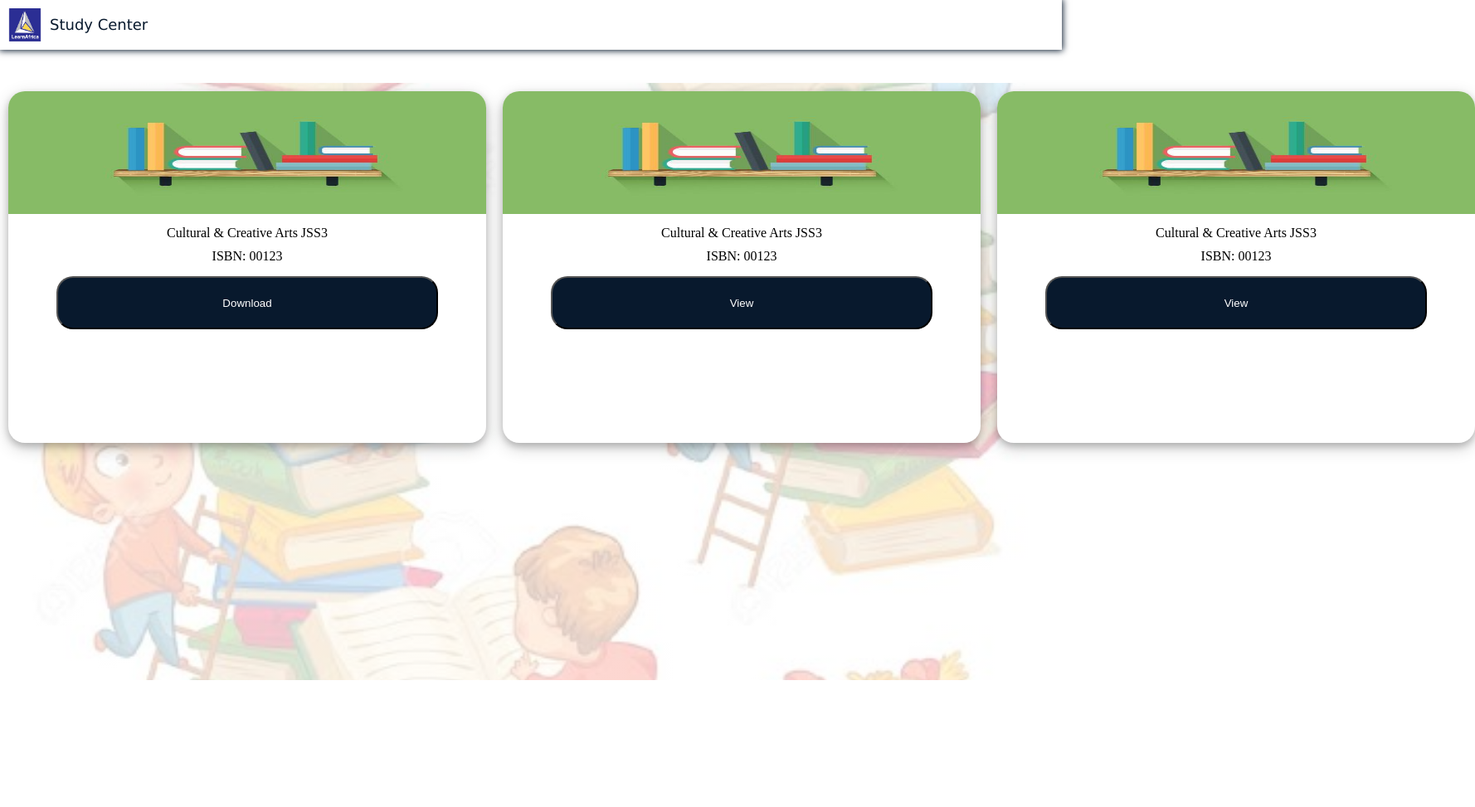
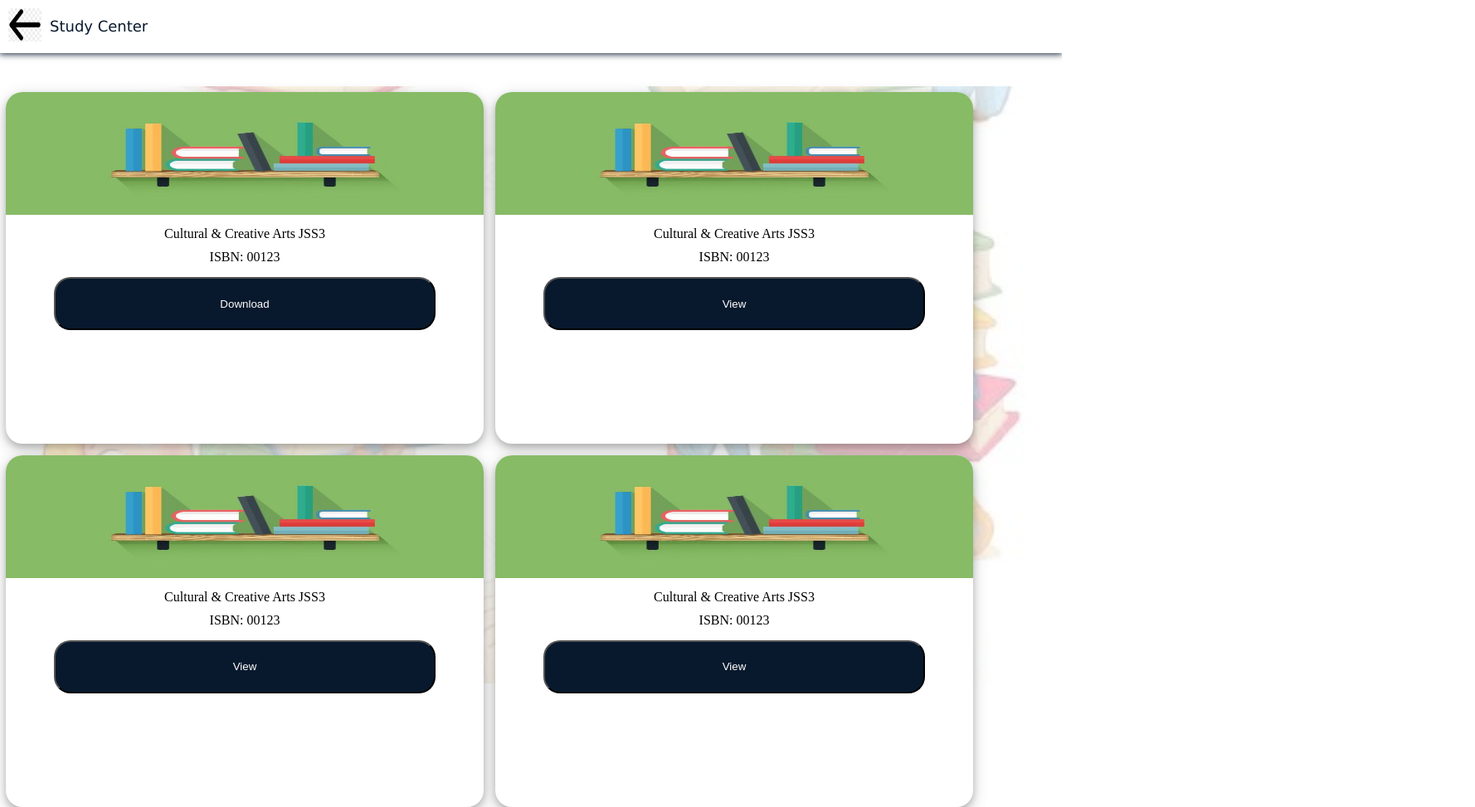
Before and after one commit to kingsman20/learn-africa-ui, a plain HTML site: page home.html in a window 1280 px wide. Shown: the whole page at 83% size, 1778 px wide, since content can reach past the window. Before the commit the page ends 820 px from the top, so only its background shows below. Drawn offline with Linux system fonts and the light colour scheme.

Commit message:
fixed homepage

```diff
--- a/css/styles.css
+++ b/css/styles.css
@@ -61,7 +61,6 @@ body {
     text-align: center;
     display: flex;
     height: 90vh;
-    flex-direction: column;
     width: 100%;
     margin-top: 40px;
     flex-wrap: wrap;
@@ -304,7 +303,7 @@ input:focus ~ .highlight {
   border-radius: 20px;
   min-height: 220px;
   width: 45%;
-  margin: 10px;
+  margin: 7px;
   background-color: #fff;
 }
 
--- a/home.html
+++ b/home.html
@@ -10,7 +10,7 @@
 <body>
     <div>
         <div class="header">
-            <img class="image-style" src="./images/logo.png" alt="logo">
+            <a href="./login.html"><img class="image-style" src="./images/back-two.png" alt="logo"></a>
             <span class="header-text">Study Center</span>
         </div>
         <div class="main-three section-three">
@@ -32,6 +32,12 @@
                 <p class="title">ISBN: 00123</p>
                 <button class="btn">View</button>
             </div>
+            <div class="card">
+                <img class="book-style" src="./images/book-logo.jpg" alt="logo">
+                <p class="title">Cultural & Creative Arts JSS3</p>
+                <p class="title">ISBN: 00123</p>
+                <button class="btn">View</button>
+            </div>
         </div>
     </div>
 </body>
```
Also changed, not shown: images/back-two.png (added).
